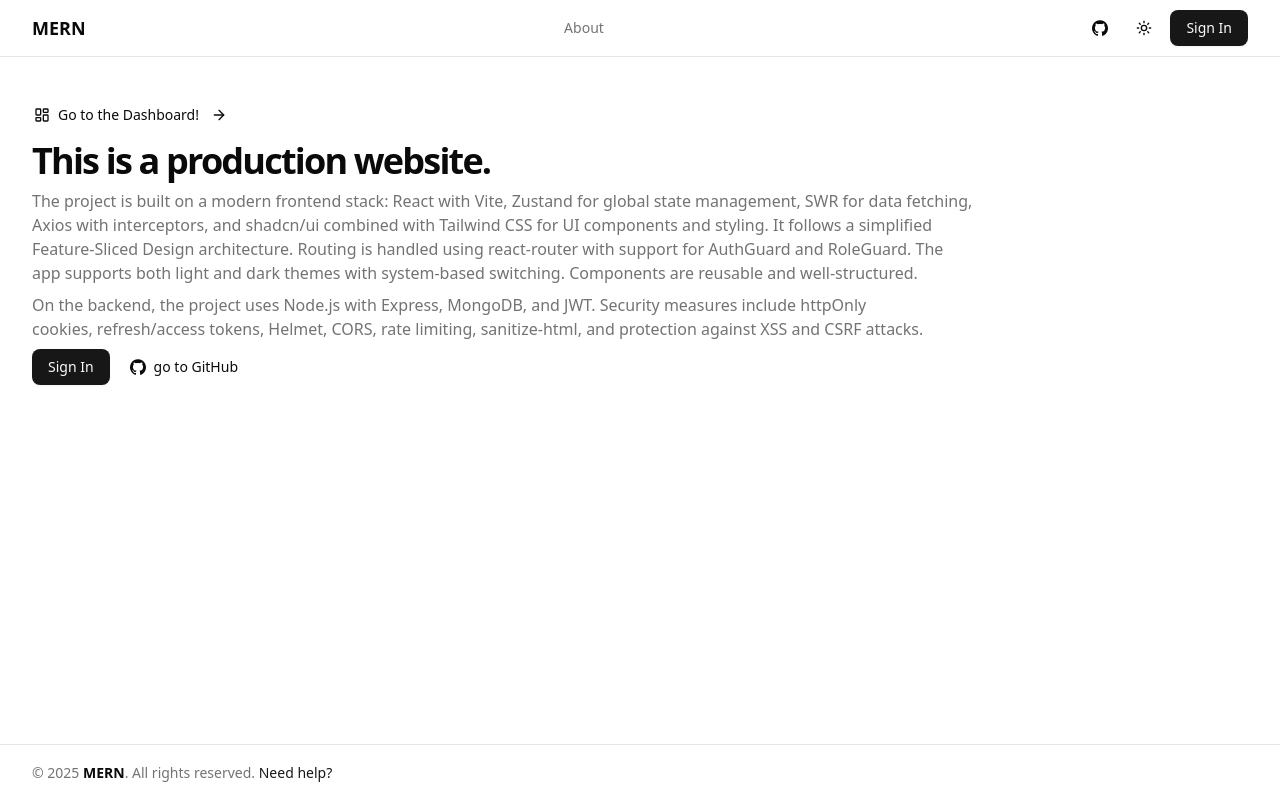
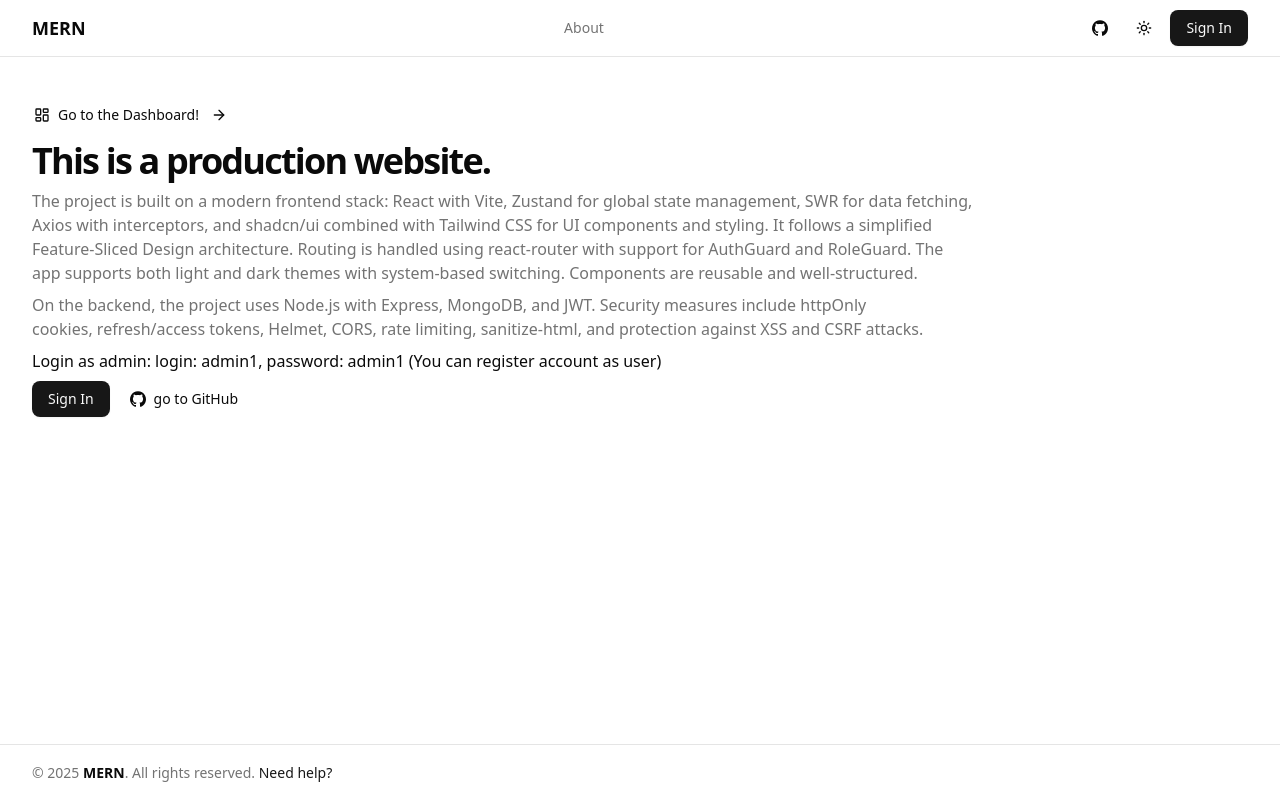
Before and after one commit to ghumash/FullStack-frontend, a React (Vite) app: page / in a window 1280 px wide. Built offline with nearby package versions, Linux system fonts and the light colour scheme; no server answers; what axios-auth-refresh would draw is missing.

Commit message:
Change: home page

```diff
--- a/src/pages/HomePage/index.jsx
+++ b/src/pages/HomePage/index.jsx
@@ -23,6 +23,10 @@ const HomePage = () => {
         <PageHeaderHeading>{title}</PageHeaderHeading>
         <PageHeaderDescription>{description}</PageHeaderDescription>
         <PageHeaderDescription>{description_2}</PageHeaderDescription>
+        <p>
+          Login as admin: login: admin1, password: admin1
+          (You can register account as user)
+        </p>
         <PageActions>
           <SignInButton />
           <Button asChild variant="ghost">
@@ -33,7 +37,6 @@ const HomePage = () => {
           </Button>
         </PageActions>
       </PageHeader>
-    </div>
-  )
+    </div>)
 }
 export default HomePage
```
